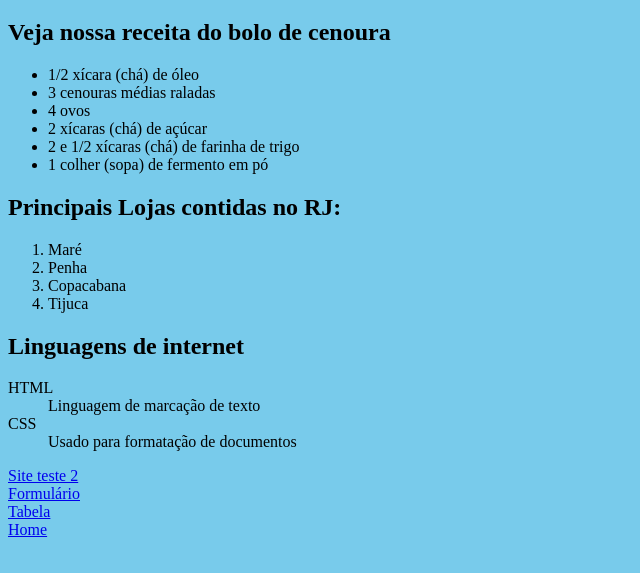
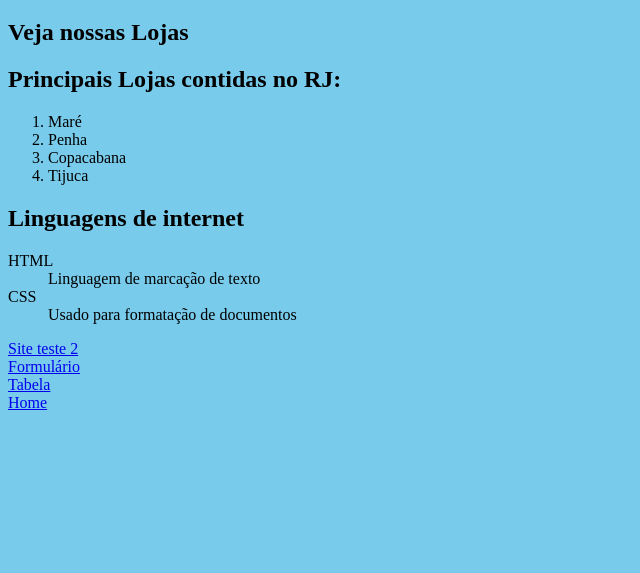
Before and after one commit to pbarrosj/PedroBarros, a plain HTML site: page listas.html in a window 1280 px wide. Shown: the part 61-634 px from the top of the page, without its empty margins (0-640 px from the left). Drawn offline with Linux system fonts and the light colour scheme.

Commit message:
Tirar Texto
Bom, aqui eu tirei a lista referente a receita do bolo de cenoura e coloquei só um título falando das lojas

```diff
--- a/listas.html
+++ b/listas.html
@@ -12,15 +12,8 @@
 
     <h1>Listas em HTML!</h1>
 
-    <h2>Veja nossa receita do bolo de cenoura</h2>
-    <ul>
-        <li>1/2 xícara (chá) de óleo</li>
-        <li>3 cenouras médias raladas</li>
-        <li>4 ovos</li>
-        <li>2 xícaras (chá) de açúcar</li>
-        <li>2 e 1/2 xícaras (chá) de farinha de trigo </li>
-        <li>1 colher (sopa) de fermento em pó </li>
-    </ul>
+      <h2>Veja nossas Lojas</h2>
+
 
     <h2>Principais Lojas contidas no RJ:</h2>
     <ol type="" start="">
```
